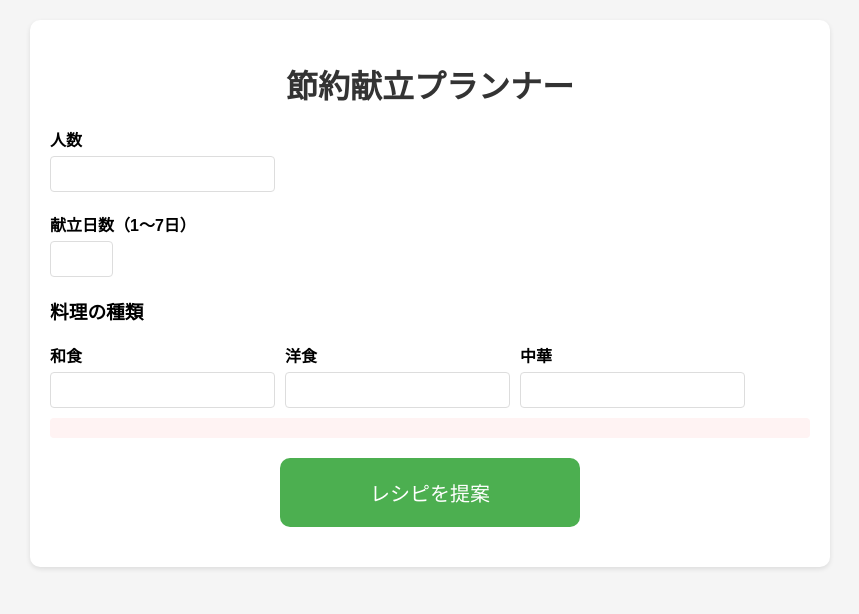
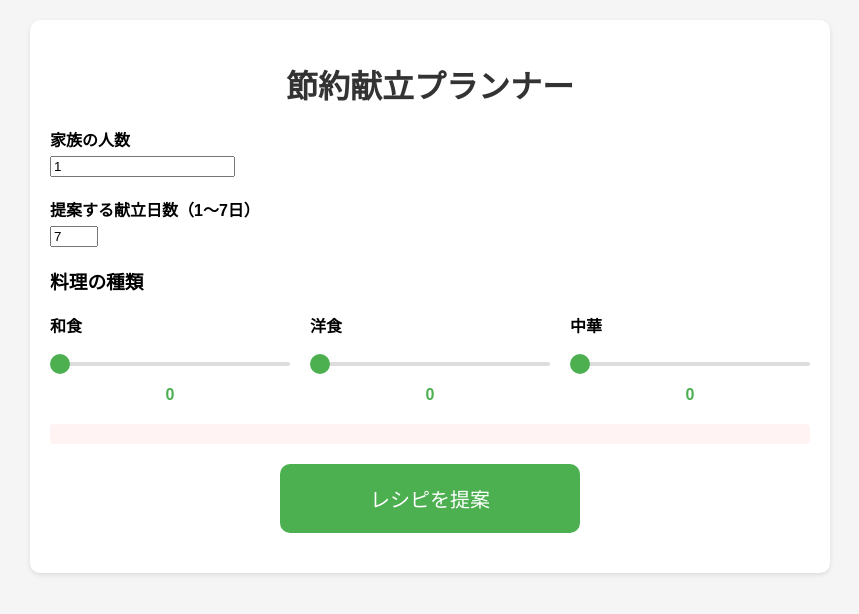
Before and after one commit to ganta0131/iveinfo, a Flask app: page / in a window 1280 px wide. Shown: the top 614 px of the page, without its empty margins (210-1069 px from the left). Run offline with Flask 3, Linux system fonts and the light colour scheme.

Commit message:
Update: UI改善とスライダー実装

```diff
--- a/templates/index.html
+++ b/templates/index.html
@@ -49,18 +49,51 @@
             font-weight: bold;
         }
 
-        .input-group {
+        .slider-group {
             display: flex;
-            gap: 10px;
-            margin-bottom: 10px;
+            gap: 20px;
+            margin-top: 10px;
         }
 
-        input[type="number"] {
+        .slider-item {
             flex: 1;
-            padding: 8px;
-            border: 1px solid #ddd;
-            border-radius: 4px;
-            font-size: 16px;
+            min-width: 200px;
+        }
+
+        .slider-container {
+            position: relative;
+            margin: 10px 0;
+        }
+
+        .slider {
+            width: 100%;
+            height: 4px;
+            -webkit-appearance: none;
+            background: #ddd;
+            border-radius: 2px;
+            outline: none;
+        }
+
+        .slider::-webkit-slider-thumb {
+            -webkit-appearance: none;
+            width: 20px;
+            height: 20px;
+            background: #4CAF50;
+            border-radius: 50%;
+            cursor: pointer;
+            transition: background-color 0.3s;
+        }
+
+        .slider::-webkit-slider-thumb:hover {
+            background: #45a049;
+        }
+
+        .slider-value {
+            display: block;
+            text-align: center;
+            font-weight: bold;
+            margin-top: 10px;
+            color: #4CAF50;
         }
 
         .slider-container {
@@ -185,29 +244,38 @@
         <h1>節約献立プランナー</h1>
         <form id="mealPlanForm">
             <div class="form-group">
-                <label for="people">人数</label>
-                <input type="number" id="people" name="people" min="1" required>
+                <label for="people">家族の人数</label>
+                <input type="number" id="people" name="people" min="1" value="1" required>
             </div>
 
             <div class="form-group">
-                <label for="days">献立日数（1〜7日）</label>
-                <input type="number" id="days" name="days" min="1" max="7" required>
+                <label for="days">提案する献立日数（1〜7日）</label>
+                <input type="number" id="days" name="days" min="1" max="7" value="7" required>
             </div>
 
             <div class="form-group">
                 <h3>料理の種類</h3>
-                <div class="input-group">
-                    <div>
+                <div class="slider-group">
+                    <div class="slider-item">
                         <label for="japanese">和食</label>
-                        <input type="number" id="japanese" name="japanese" min="0" required>
+                        <div class="slider-container">
+                            <input type="range" id="japanese" name="japanese" min="0" max="7" value="0" class="slider">
+                            <span id="japanese-value" class="slider-value">0</span>
+                        </div>
                     </div>
-                    <div>
+                    <div class="slider-item">
                         <label for="western">洋食</label>
-                        <input type="number" id="western" name="western" min="0" required>
+                        <div class="slider-container">
+                            <input type="range" id="western" name="western" min="0" max="7" value="0" class="slider">
+                            <span id="western-value" class="slider-value">0</span>
+                        </div>
                     </div>
-                    <div>
+                    <div class="slider-item">
                         <label for="chinese">中華</label>
-                        <input type="number" id="chinese" name="chinese" min="0" required>
+                        <div class="slider-container">
+                            <input type="range" id="chinese" name="chinese" min="0" max="7" value="0" class="slider">
+                            <span id="chinese-value" class="slider-value">0</span>
+                        </div>
                     </div>
                 </div>
                 <div class="error" id="typeError"></div>
@@ -231,6 +299,36 @@
     </div>
 
     <script>
+        // スライダーの初期化
+        document.querySelectorAll('.slider').forEach(slider => {
+            slider.addEventListener('input', function() {
+                const value = this.value;
+                const valueSpan = this.closest('.slider-container').querySelector('.slider-value');
+                valueSpan.textContent = value;
+
+                // 和洋中の合計チェック
+                const days = parseInt(document.getElementById('days').value);
+                const japanese = parseInt(document.getElementById('japanese').value);
+                const western = parseInt(document.getElementById('western').value);
+                const chinese = parseInt(document.getElementById('chinese').value);
+
+                const errorDiv = document.getElementById('typeError');
+                if (japanese + western + chinese > days) {
+                    errorDiv.textContent = '和洋中の合計が献立日数を超過しています';
+                    errorDiv.style.display = 'block';
+                } else {
+                    errorDiv.style.display = 'none';
+                }
+            });
+        });
+
+        document.getElementById('days').addEventListener('change', function() {
+            const max = this.value;
+            document.querySelectorAll('.slider').forEach(slider => {
+                slider.max = max;
+            });
+        });
+
         document.getElementById('mealPlanForm').addEventListener('submit', async function(e) {
             e.preventDefault();
 
@@ -284,7 +382,7 @@
 
                 if (data.success) {
                     document.getElementById('results').style.display = 'block';
-                    document.getElementById('recipes').innerHTML = data.recipes;
+                    document.getElementById('recipes').innerHTML = formatRecipes(data.recipes);
                     document.getElementById('shoppingList').innerHTML = data.shoppingList;
                 } else {
                     throw new Error(data.error);
@@ -304,6 +402,51 @@
                 errorDiv.style.display = 'none';
             }, 5000);
         }
+
+        function formatRecipes(recipesText) {
+            const paragraphs = recipesText.split('\n');
+            let html = '';
+            let currentDay = null;
+
+            paragraphs.forEach(para => {
+                const trimmed = para.trim();
+                if (!trimmed) return;
+
+                // 日付の検出
+                const dayMatch = trimmed.match(/^\d+日目$/);
+                if (dayMatch) {
+                    if (currentDay) {
+                        html += '</div>';
+                    }
+                    html += `<div class="recipe-day">`;
+                    html += `<h3>${trimmed}</h3>`;
+                    currentDay = trimmed;
+                } else if (trimmed.startsWith('- 主菜：') || trimmed.startsWith('- 副菜：')) {
+                    const type = trimmed.startsWith('- 主菜：') ? '主菜' : '副菜';
+                    html += `<div class="recipe-type">`;
+                    html += `<h4>${type}</h4>`;
+                    html += `<ul>`;
+                    html += `<li>${trimmed.replace(/^- (主菜|副菜)：/, '')}</li>`;
+                    html += `</ul>`;
+                } else if (trimmed.startsWith('材料：') || trimmed.startsWith('作り方：')) {
+                    html += `<h4>${trimmed}</h4>`;
+                    html += `<ul>`;
+                } else if (trimmed.startsWith('- ')) {
+                    html += `<li>${trimmed.replace(/^- /, '')}</li>`;
+                } else if (trimmed.startsWith('最後に、同じ食材を合算して買い物リストを作成してください：')) {
+                    if (currentDay) {
+                        html += '</div>';
+                    }
+                    return false; // 買い物リストの開始でループを終了
+                }
+            });
+
+            if (currentDay) {
+                html += '</div>';
+            }
+
+            return html;
+        }
     </script>
 </body>
 </html>
```
Also changed, not shown: other parts of templates/index.html (+28 -2 lines).
